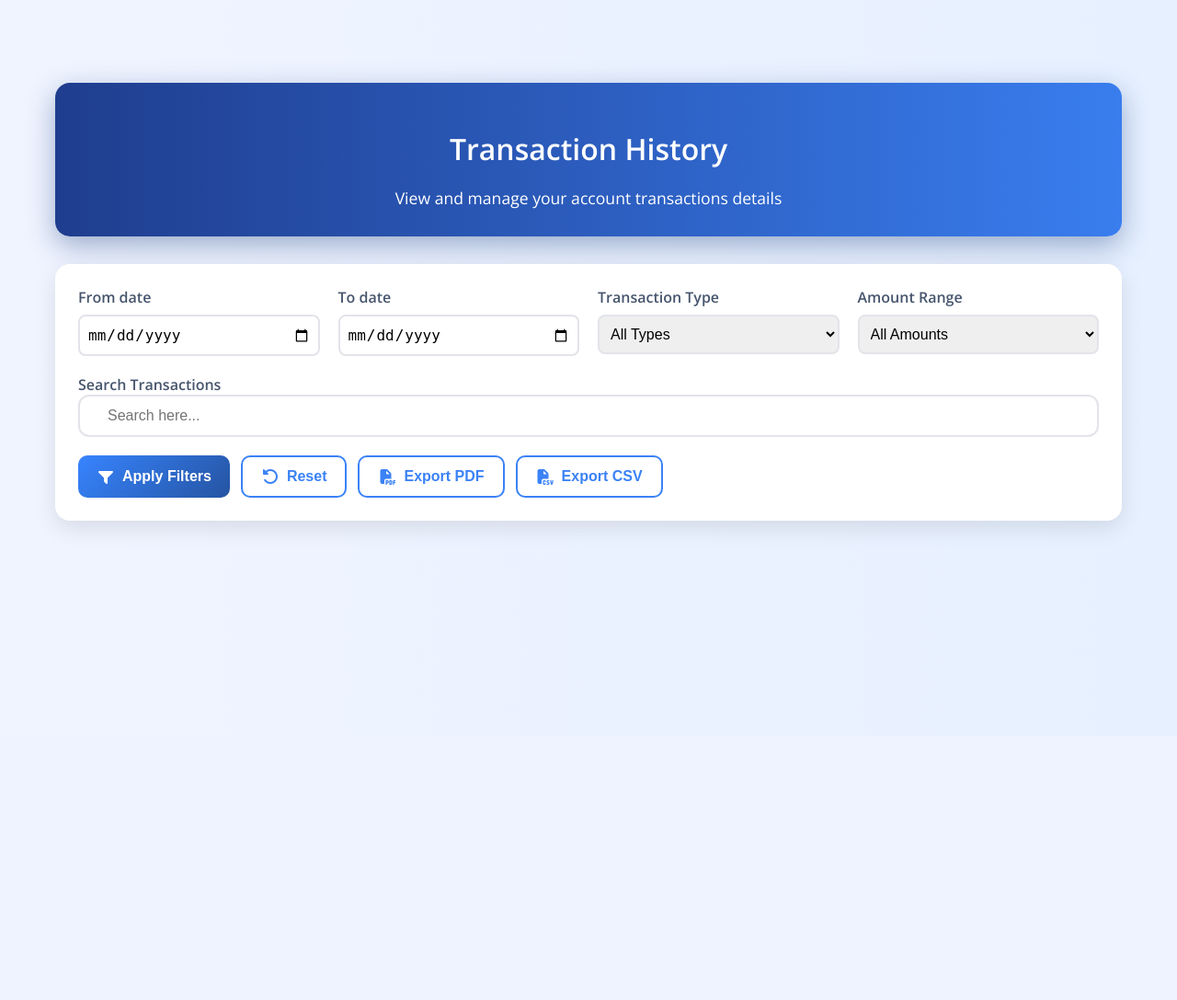
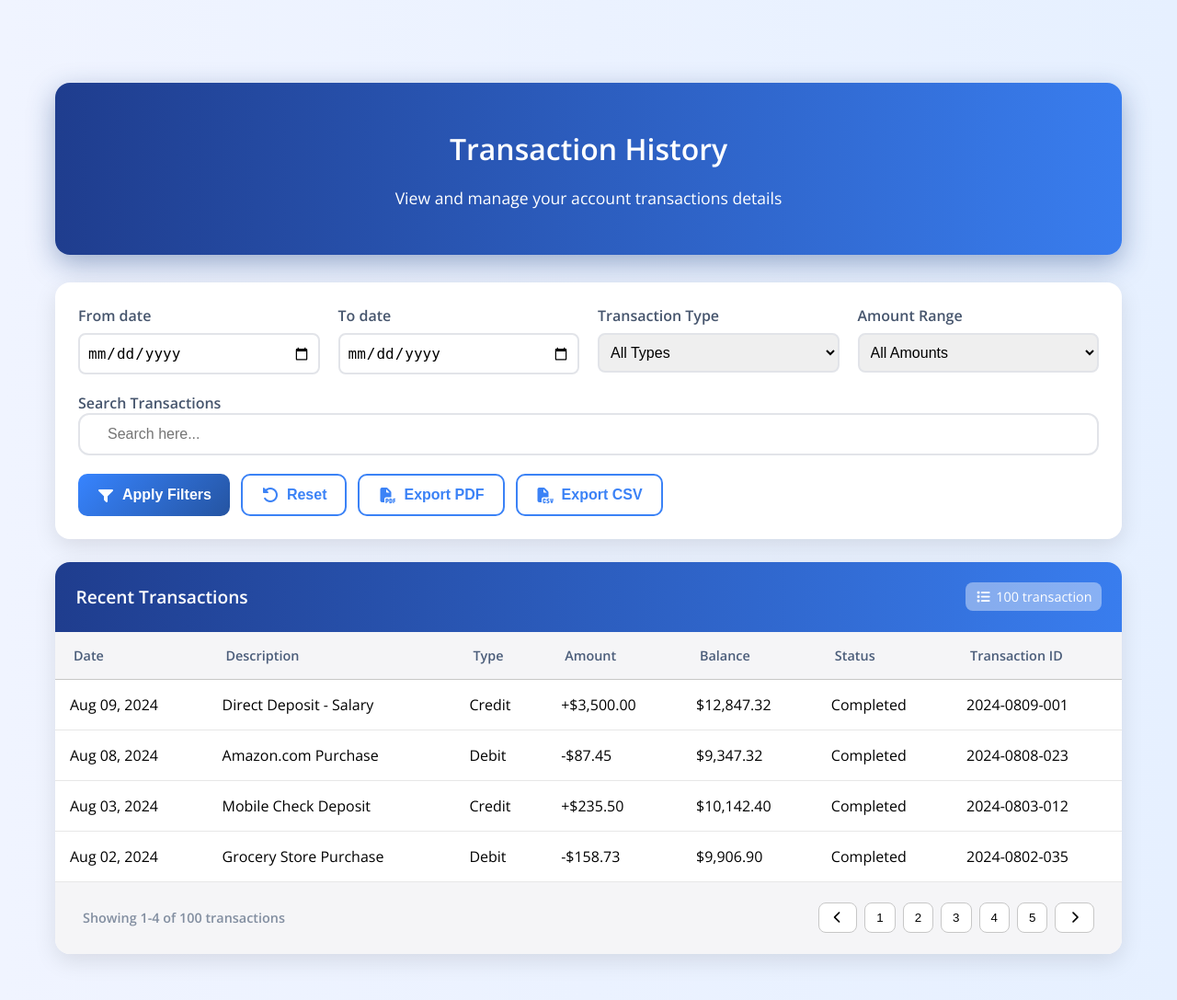
Before and after one commit to MD-YUSUF-1/NextGen-Bank-Web-Tech-Project, a PHP site: page /Transaction-History.html in a window 1280 px wide. Shown: the whole page at 92% size. Before the commit the page ends 586 px from the top, so only its background shows below. Run offline with PHP 8.4, Linux system fonts and the light colour scheme; some libraries are stand-ins or nearby versions.

Commit message:
Transaction-history Table, pagination added

```diff
--- a/Transaction-History.html
+++ b/Transaction-History.html
@@ -150,13 +88,86 @@
 
         <!-- Transactions section -->
         <section>
-            <table>
-
-            </table>
-
-
+            <div class="transaction-table">
+                <div class="transaction-heading">
+                    <h3>Recent Transactions</h3>
+                    <div class="transaction-count">
+                        <i class="fa-solid fa-list"></i> 100 transaction
+                    </div>
+                </div>
+                <div class="table-data">
+                    <table>
+                        <thead>
+                            <tr>
+                                <th>Date</th>
+                                <th>Description</th>
+                                <th>Type</th>
+                                <th>Amount</th>
+                                <th>Balance</th>
+                                <th>Status</th>
+                                <th>Transaction ID</th>
+                            </tr>
+                        </thead>
+                        <tbody id="transactionTableBody">
+                            <tr>
+                                <td>Aug 09, 2024</td>
+                                <td>Direct Deposit - Salary</td>
+                                <td><span class="transaction-type type-credit">Credit</span></td>
+                                <td class="amount positive">+$3,500.00</td>
+                                <td>$12,847.32</td>
+                                <td><span class="status status-completed">Completed</span></td>
+                                <td>2024-0809-001</td>
+                            </tr>
+                            <tr>
+                                <td>Aug 08, 2024</td>
+                                <td>Amazon.com Purchase</td>
+                                <td><span class="transaction-type type-debit">Debit</span></td>
+                                <td class="amount negative">-$87.45</td>
+                                <td>$9,347.32</td>
+                                <td><span class="status status-completed">Completed</span></td>
+                                <td>2024-0808-023</td>
+                            </tr>
+                            <tr>
+                                <td>Aug 03, 2024</td>
+                                <td>Mobile Check Deposit</td>
+                                <td><span class="transaction-type type-credit">Credit</span></td>
+                                <td class="amount positive">+$235.50</td>
+                                <td>$10,142.40</td>
+                                <td><span class="status status-completed">Completed</span></td>
+                                <td>2024-0803-012</td>
+                            </tr>
+                            <tr>
+                                <td>Aug 02, 2024</td>
+                                <td>Grocery Store Purchase</td>
+                                <td><span class="transaction-type type-debit">Debit</span></td>
+                                <td class="amount negative">-$158.73</td>
+                                <td>$9,906.90</td>
+                                <td><span class="status status-completed">Completed</span></td>
+                                <td>2024-0802-035</td>
+                            </tr>
+                        </tbody>
+                    </table>
+                    <div class="pagination-container">
+                        <div class="pagination-info">
+                            Showing 1-4 of 100 transactions
+                        </div>
+                        <div class="pagination-controls">
+                            <button class="page-btn">
+                                <i class="fa-solid fa-chevron-left"></i>
+                            </button>
+                            <button class="page-btn">1</button>
+                            <button class="page-btn">2</button>
+                            <button class="page-btn">3</button>
+                            <button class="page-btn">4</button>
+                            <button class="page-btn">5</button>
+                            <button class="page-btn">
+                                <i class="fa-solid fa-chevron-right"></i>
+                            </button>
+                        </div>
+                    </div>
+                </div>
+            </div>
         </section>
-
     </main>
     <footer>
 
--- a/styles/transaction-styles.css
+++ b/styles/transaction-styles.css
@@ -24,7 +24,7 @@
 
 
 .banner {
-        background: linear-gradient(to right, #1F3D8E 0%,  #397DEE 100%);
+    background: linear-gradient(to right, #1F3D8E 0%, #397DEE 100%);
     color: white;
     padding: 30px;
     border-radius: 16px;
@@ -42,6 +42,7 @@
 
 .banner p {
     font-size: 1.1rem;
+    margin: 20px;
 
 }
 
@@ -71,6 +72,7 @@
     color: #46556d;
     font-size: 1rem;
 }
+
 .search-bar label {
     font-weight: 600;
     color: #46556d;
@@ -89,3 +91,166 @@
     border-color: #3b82f6;
     box-shadow: 0 0 1px 3px #3c80ee1a;
 }
+
+.filters-container {
+    display: grid;
+    grid-template-columns: repeat(4, 1fr);
+    gap: 20px;
+    margin-bottom: 20px;
+}
+
+.search-bar {
+    grid-column: 1/-1;
+}
+
+.search-input {
+    width: 100%;
+    padding: 12px 16px 12px 30px;
+    border: 2px solid #e2e4e9;
+    border-radius: 12px;
+    font-size: 1rem;
+}
+
+.search-input:focus {
+    outline: none;
+    border-color: #3b82f6;
+    box-shadow: 0 0 1px 3px #3c80ee1a;
+}
+
+.action-buttons {
+    display: flex;
+    gap: 12px;
+    flex-wrap: wrap;
+}
+
+.btn {
+    padding: 12px 20px;
+    border: none;
+    border-radius: 10px;
+    font-weight: 600;
+    cursor: pointer;
+    display: flex;
+    align-items: center;
+    gap: 8px;
+    font-size: 1rem;
+    transform: all 0.3s ease
+}
+
+.apply-btn {
+    background: linear-gradient(135deg, #3784ff 0%, #2554a1 100%);
+    color: white;
+}
+
+.secondary-btn {
+    background: white;
+    color: #3b82f6;
+    border: 2px solid #3b82f6;
+    ;
+}
+
+.apply-btn:hover {
+    box-shadow: 0 5px 15px #468dff;
+}
+
+.secondary-btn:hover {
+    background: #3b82f6;
+    color: white;
+}
+
+
+.transaction-table {
+    background: white;
+    border-radius: 16px;
+    box-shadow: 0 8px 25px rgba(0, 0, 0, 0.1);
+    overflow: hidden;
+    margin-bottom: 30px;
+}
+
+.transaction-heading {
+    display: flex;
+    justify-content: space-between;
+    align-items: center;
+    padding: 1.4rem;
+    background: linear-gradient(to right, #1F3D8E 0%, #397DEE 100%);
+}
+
+.transaction-heading h3 {
+    font-size: 1.2rem;
+    font-weight: 600;
+    color: white;
+}
+
+
+
+.transaction-count {
+    display: flex;
+    align-items: center;
+    gap: 5px;
+    color: white;
+    padding: 6px 10px;
+    border-radius: 8px;
+    background: rgb(255, 255, 255, 0.4);
+    font-size: .9rem;
+}
+
+.table-data {
+    overflow-x: auto;
+}
+
+table {
+    width: 100%;
+    border-collapse: collapse;
+}
+
+th {
+    background: rgb(245, 245, 247);
+    color: #4b5d7a;
+    font-size: .9rem;
+    font-weight: 600;
+    text-align: left;
+    padding: 16px 20px;
+    border-bottom: 1px solid rgb(199, 199, 199);
+}
+
+td {
+    padding: 16px;
+    border-bottom: 1px solid rgb(231, 231, 231);
+}
+
+.pagination-container {
+    background: rgb(245, 245, 247);
+    padding: 1.4rem 30px;
+    display: flex;
+    justify-content: space-between;
+    align-items: center;
+}
+
+.pagination-info {
+    color: #828ea0;
+    font-size: 0.9rem;
+    font-weight: 600;
+}
+
+.pagination-controls {
+    display: flex;
+    gap: 8px;
+}
+
+.page-btn {
+    padding: 8px 12px;
+    border-radius: 8px;
+    border: 1px solid rgb(199, 199, 199);
+    background: white;
+}
+
+.page-btn:hover {
+    cursor: pointer;
+    background: #3b82f6;
+    border-color: #3b82f6;
+}
+
+@media (max-width: 768px) {
+    .filters-container {
+        grid-template-columns: repeat(2, 1fr);
+    }
+}
```
Also changed, not shown: other parts of Transaction-History.html (+1 -63 lines). Lines whose indentation alone changed are shown as unchanged.
